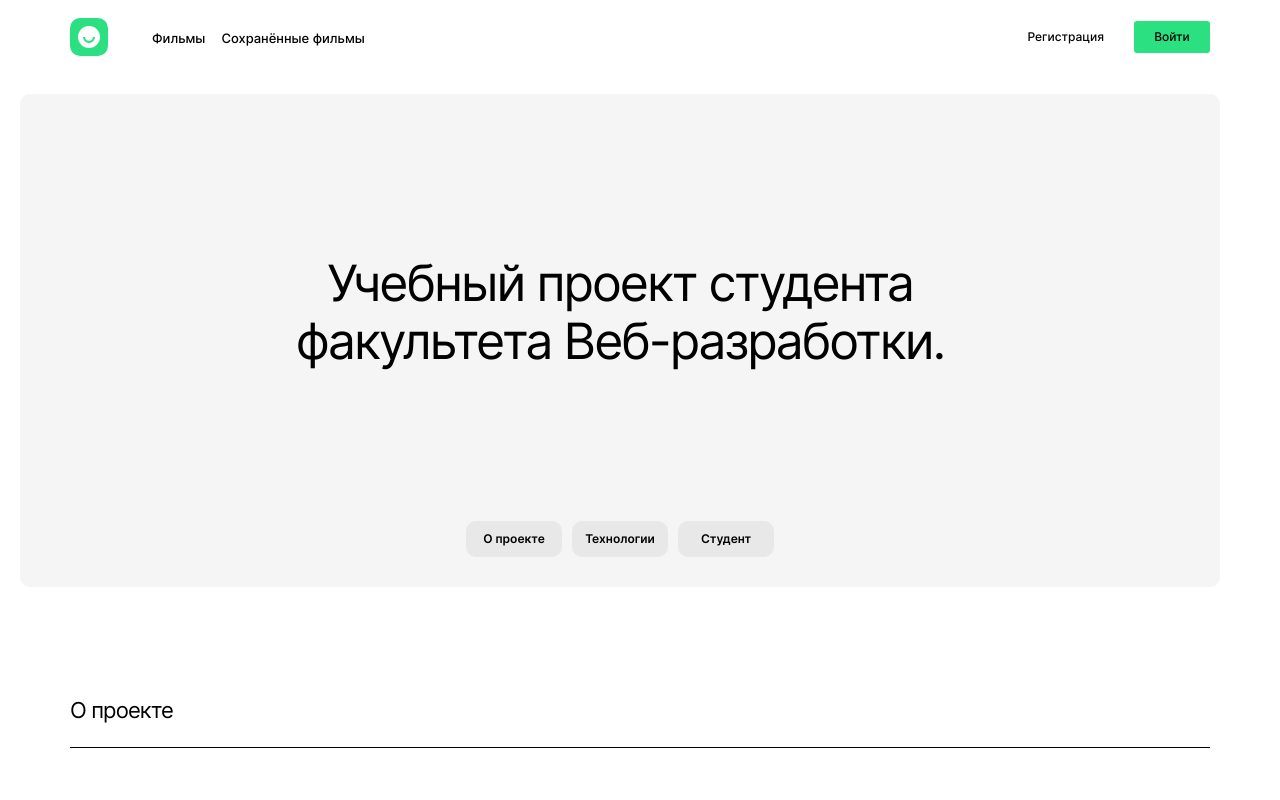
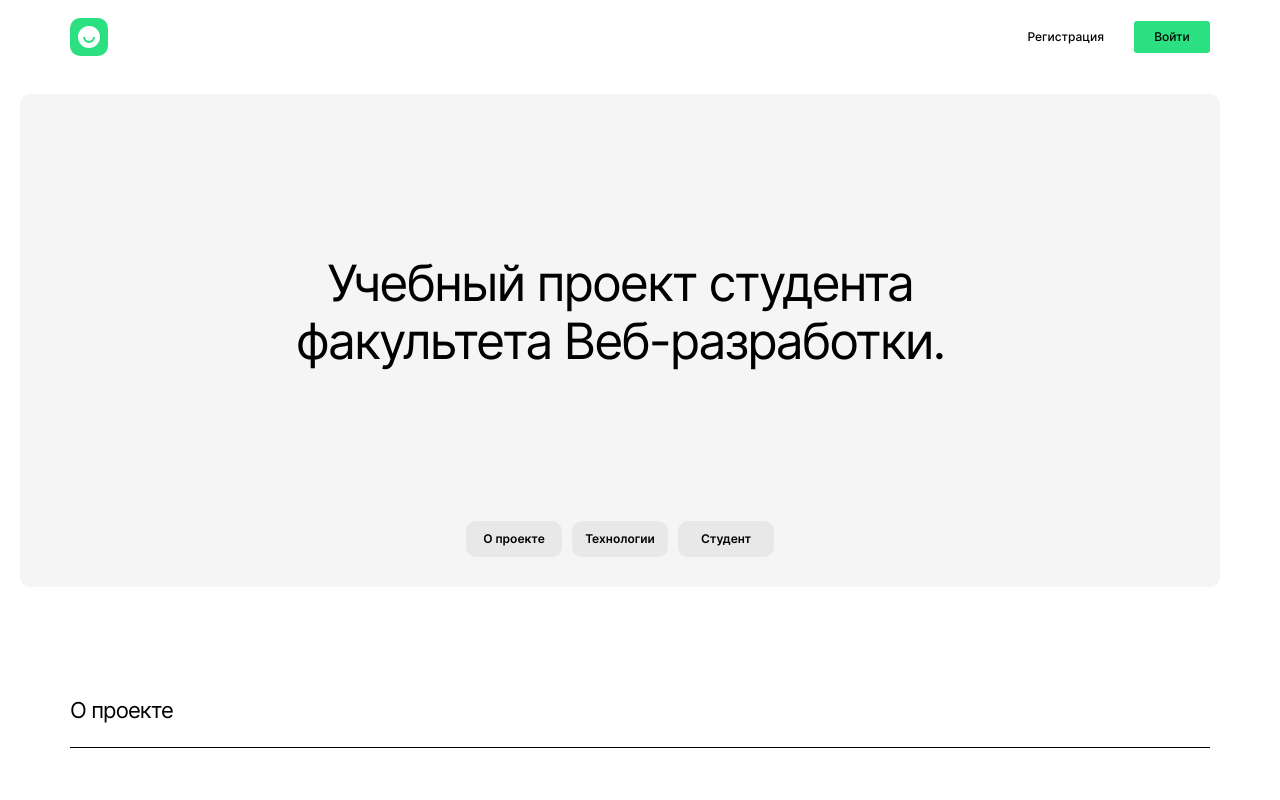
Before and after one commit to Lugovskoy-Maxim/movies-explorer-frontend, a React (Create React App) app: page / in a window 1280 px wide. Shown: the top 800 px of the page. Built offline with nearby package versions, Linux system fonts and the light colour scheme; no server answers.

Commit message:
fix отображение ссылок в шапке

```diff
--- a/src/components/App/App.jsx
+++ b/src/components/App/App.jsx
@@ -31,7 +31,7 @@ function App() {
   const navigate = useNavigate();
   const [currentUser, setCurrentUser] = useState("");
   const [windowSize, setWindowSize] = useState(getWindowSize()); // слушатель размера окна для отображения и добавления разного количества карточек
-  const [loggedIn, setLoggedIn] = useState(true);
+  const [loggedIn, setLoggedIn] = useState(false);
   const jwtToken = localStorage.getItem("jwtToken");
   const searchValue = localStorage.getItem("search");
   const [isLoading, setIsLoading] = useState(false);
--- a/src/components/Header/__nav-movies/Header__nav-movies.jsx
+++ b/src/components/Header/__nav-movies/Header__nav-movies.jsx
@@ -12,15 +12,13 @@ function HeaderNavMovies({loggedIn}) {
     else if (location.pathname === "/profile") {
       return "header__nav-movies-link-notactive";
     }
-    else if (location.pathname === "/") {
+    else if (loggedIn === true && location.pathname === "/") {
       return "header__nav-movies-link-notactive";
     }
     else if (!location.pathname.includes("movies")) {
       return className + "-disabled";
     }
-    else if (loggedIn === false) {
-      return className + "-disabled";
-    }
+
     return className + "-notactive";
   }
 
```
